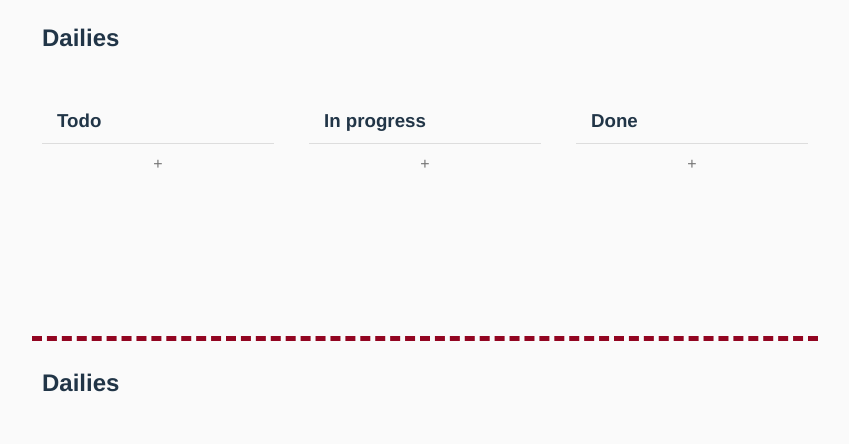
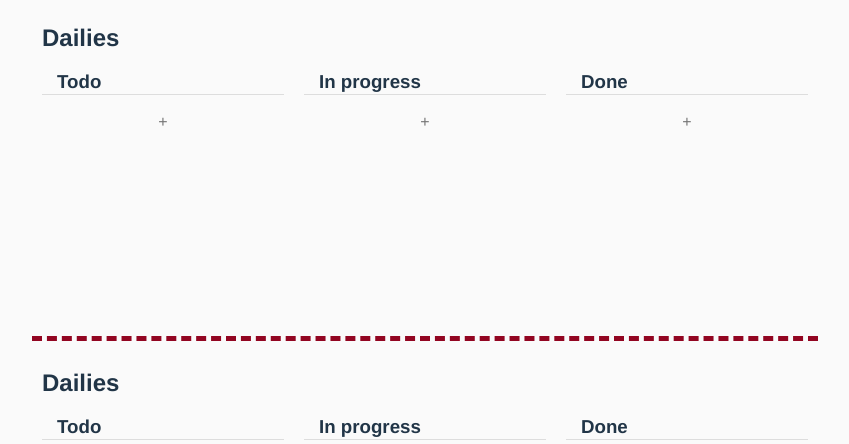
Before and after one commit to stefangeneralao/stilipsdue, a React (Vite) app in the folder app/: page / in a window 1280 px wide. Shown: the part 356-800 px from the top of the page, without its empty margins (215-1064 px from the left). Built offline with nearby package versions, Linux system fonts and the light colour scheme.

Commit message:
Increase droppable size

```diff
--- a/app/src/components/NewTaskField/index.tsx
+++ b/app/src/components/NewTaskField/index.tsx
@@ -28,12 +28,6 @@ const Input = styled.input`
 
   &:placeholder-shown {
     text-align: center;
-  }
-
-  :hover {
-    box-shadow: 0 1px 2px #00000033;
-    background-color: white;
-    transition: 100ms;
   }
 
   :focus {
--- a/app/src/components/StatusColumn/index.tsx
+++ b/app/src/components/StatusColumn/index.tsx
@@ -8,25 +8,31 @@ import { Draggable } from 'react-beautiful-dnd';
 
 const StyledStatusColumn = styled.div`
   display: grid;
-  grid-template-rows: min-content min-content auto;
+  grid-template-rows: min-content auto;
   height: 100%;
-  padding: 10px;
+  padding: 0px;
+  grid-gap: 2px;
 `;
 
 const ColumnTitle = styled.h3`
-  padding: 10px 15px;
+  padding-left: 15px;
+  margin: 0px 10px;
   border-bottom: solid #ddd 1px;
-  margin-bottom: 5px;
 `;
 
 const TaskList = styled.div<{ isDraggingOver: boolean }>`
   background-color: ${(props) =>
     props.isDraggingOver ? '#a9a28e' : 'transparent'};
   transition: 300ms;
+  padding: 10px;
 `;
 
-const DroppableContainer = styled.div`
-  height: 100%;
+const TaskContainer = styled.div`
+  padding: 1px 0;
+`;
+
+const NewTaskFieldContainer = styled.div`
+  height: 30px;
 `;
 
 interface Props {
@@ -40,7 +46,7 @@ const StatusColumn = ({ status, swimlaneId, tasks }: Props) => (
     {(provided, snapshot) => (
       <StyledStatusColumn>
         <ColumnTitle>{columns[status].friendlyName}</ColumnTitle>
-        <DroppableContainer>
+
         <TaskList
           isDraggingOver={snapshot.isDraggingOver}
           {...provided.droppableProps}
@@ -49,7 +55,7 @@ const StatusColumn = ({ status, swimlaneId, tasks }: Props) => (
           {tasks.map((task) => (
             <Draggable draggableId={task.id} index={task.index} key={task.id}>
               {(provided, snapshot) => (
-                  <div
+                <TaskContainer
                   ref={provided.innerRef}
                   {...provided.draggableProps}
                   {...provided.dragHandleProps}
@@ -59,14 +65,17 @@ const StatusColumn = ({ status, swimlaneId, tasks }: Props) => (
                     isDragging={snapshot.isDragging}
                     id={task.id}
                   />
-                  </div>
+                </TaskContainer>
               )}
             </Draggable>
           ))}
+          <NewTaskFieldContainer>
+            {!snapshot.isDraggingOver && (
               <NewTaskField swimlaneId={swimlaneId} statusId={status} />
+            )}
+          </NewTaskFieldContainer>
           {provided.placeholder}
         </TaskList>
-        </DroppableContainer>
       </StyledStatusColumn>
     )}
   </StrictModeDroppable>
--- a/app/src/components/Swimlane/index.tsx
+++ b/app/src/components/Swimlane/index.tsx
@@ -15,7 +15,6 @@ const StyledSwimlane = styled.div`
 const StatusColumns = styled.div`
   display: grid;
   grid-template-columns: repeat(3, 1fr);
-  grid-gap: 15px;
 
   height: 100%;
   min-width: 786px;
--- a/app/src/components/Tasks/Task.tsx
+++ b/app/src/components/Tasks/Task.tsx
@@ -10,7 +10,6 @@ const StyledTask = styled.div<{ isDragging: boolean }>`
   align-items: center;
   box-shadow: ${(props) =>
     props.isDragging ? '0 2px 5px #00000033' : '0 1px 2px #00000033'};
-  margin-bottom: 2px;
 
   cursor: grab;
 `;
--- a/app/src/utils/tasks.ts
+++ b/app/src/utils/tasks.ts
@@ -1,26 +1,25 @@
 import { TasksState } from '~/components/Tasks/redux/interfaces';
-import { Task, StatusId, SwimlaneId } from '/types';
+import { Task, StatusId, swimlaneIds, SwimlaneId } from '/types';
 import { transposeMatrix } from '.';
-import { store } from '~/store';
 
 export const groupBySwimlane = (
   tasks: Task[]
 ): { [id in SwimlaneId]: { friendlyName: string; tasks: Task[] } } => {
   const initialValue = {
     dailies: {
-      friendlyName: '',
+      friendlyName: getFriendlyName('dailies'),
       tasks: [],
     },
     weeklies: {
-      friendlyName: '',
+      friendlyName: getFriendlyName('weeklies'),
       tasks: [],
     },
     monthlies: {
-      friendlyName: '',
+      friendlyName: getFriendlyName('monthlies'),
       tasks: [],
     },
     singles: {
-      friendlyName: '',
+      friendlyName: getFriendlyName('singles'),
       tasks: [],
     },
   };
```
Lines whose indentation alone changed are shown as unchanged.
